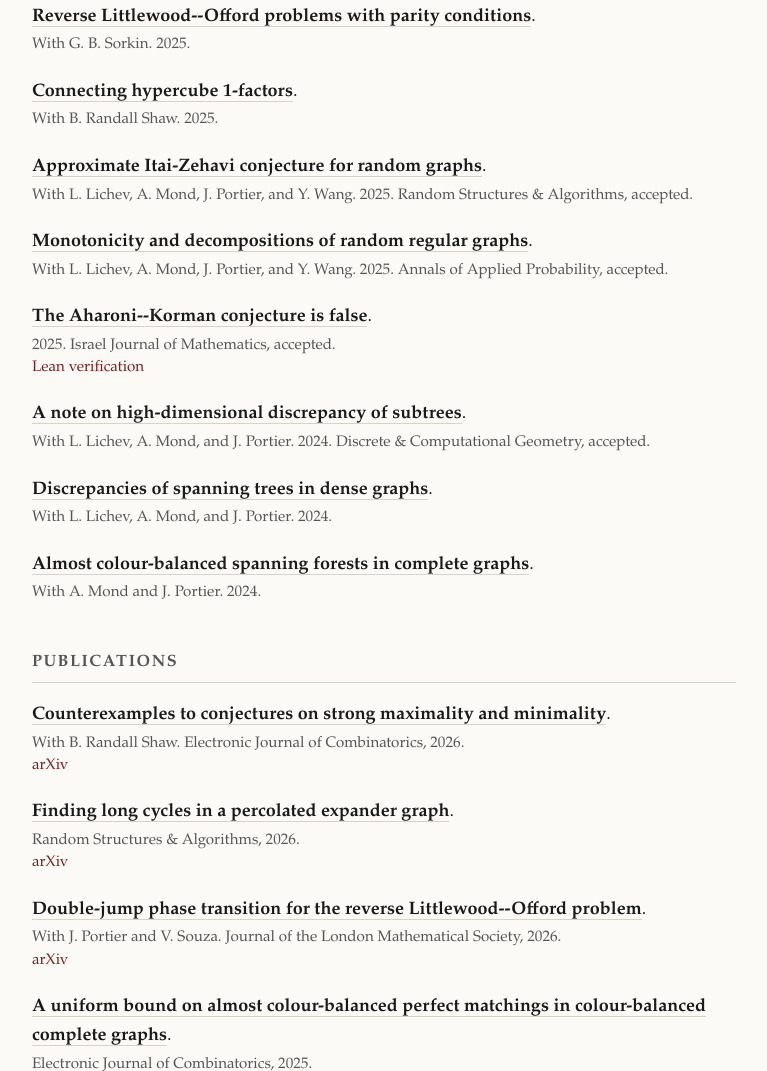
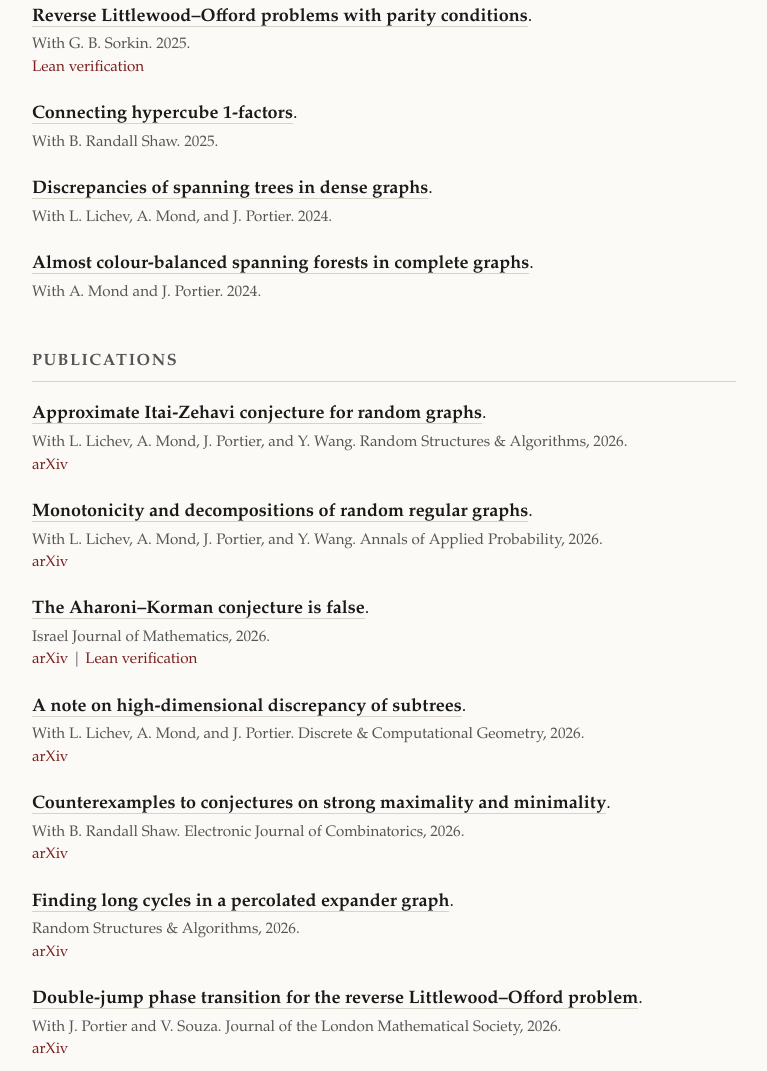
Before and after one commit to LawrenceHollom/lawrencehollom.github.io, a plain HTML site: page index.html in a window 1280 px wide. Shown: the part 893-1964 px from the top of the page, without its empty margins (256-1023 px from the left). Drawn offline with nearby package versions, Linux system fonts and the light colour scheme.

Commit message:
Publications and cv update

```diff
--- a/index.html
+++ b/index.html
@@ -46,7 +46,7 @@
   <h2>Publications</h2>
   <ul id="publications"></ul>
 
-  <footer>Last updated August 2026.</footer>
+  <footer>Last updated October 2026.</footer>
 </div>
 
 <script src="papers.js"></script>
--- a/papers.js
+++ b/papers.js
@@ -30,7 +30,7 @@ const PAPERS = {
   preprints: [
     {
       url: "https://arxiv.org/abs/2607.02500",
-      title: "The structure of FAC posets and the Aharoni--Korman conjecture",
+      title: "The structure of FAC posets and the Aharoni–Korman conjecture",
       date: 2026,
 	  notes: [
 	  ]
@@ -52,45 +52,18 @@ const PAPERS = {
     },
     {
       url: "https://arxiv.org/abs/2510.05044",
-      title: "Reverse Littlewood--Offord problems with parity conditions",
+      title: "Reverse Littlewood–Offord problems with parity conditions",
       date: 2025,
       collaborators: ["G. B. Sorkin"],
+	  notes: [
+		{name: "Lean verification", url: "https://github.com/LawrenceHollom/lean-vector-balancing" },
+	  ]
     },
     {
       url: "https://arxiv.org/abs/2508.15698",
       title: "Connecting hypercube 1-factors",
       date: 2025,
       collaborators: ["B. Randall Shaw"],
-    },
-    {
-      url: "https://arxiv.org/abs/2506.23970",
-      title: "Approximate Itai-Zehavi conjecture for random graphs",
-      date: 2025,
-      collaborators: ["L. Lichev", "A. Mond", "J. Portier", "Y. Wang"],
-	  publication: "Random Structures & Algorithms, accepted"
-    },
-    {
-      url: "https://arxiv.org/abs/2505.22875",
-      title: "Monotonicity and decompositions of random regular graphs",
-      date: 2025,
-      collaborators: ["L. Lichev", "A. Mond", "J. Portier", "Y. Wang"],
-      publication: "Annals of Applied Probability, accepted",
-    },
-    {
-      url: "https://arxiv.org/abs/2411.16844",
-      title: "The Aharoni--Korman conjecture is false",
-      date: 2025,
-      publication: "Israel Journal of Mathematics, accepted",
-	  notes: [
-		{ name: "Lean verification", url: "https://github.com/b-mehta/AharoniKorman" }
-	  ]
-    },
-    {
-      url: "https://arxiv.org/abs/2412.04170",
-      title: "A note on high-dimensional discrepancy of subtrees",
-      date: 2024,
-      collaborators: ["L. Lichev", "A. Mond", "J. Portier"],
-      publication: "Discrete & Computational Geometry, accepted",
     },
     {
       url: "https://arxiv.org/abs/2410.17034",
@@ -107,6 +80,46 @@ const PAPERS = {
   ],
 
   publications: [
+    {
+      url: "http://dx.doi.org/10.1002/rsa.70095",
+      title: "Approximate Itai-Zehavi conjecture for random graphs",
+      date: 2026,
+      collaborators: ["L. Lichev", "A. Mond", "J. Portier", "Y. Wang"],
+	  publication: "Random Structures & Algorithms",
+	  notes: [
+		{ name: "arXiv", url: "https://arxiv.org/abs/2506.23970" },
+	  ],
+    },
+    {
+      url: "https://projecteuclid.org/journals/annals-of-applied-probability/volume-36/issue-5/Monotonicity-and-decompositions-of-random-regular-graphs/10.1214/26-AAP2345.full",
+      title: "Monotonicity and decompositions of random regular graphs",
+      date: 2026,
+      collaborators: ["L. Lichev", "A. Mond", "J. Portier", "Y. Wang"],
+      publication: "Annals of Applied Probability",
+	  notes: [
+		{ name: "arXiv", url: "https://arxiv.org/abs/2505.22875" },
+	  ],
+    },
+    {
+      url: "https://link.springer.com/article/10.1007/s11856-026-2940-5",
+      title: "The Aharoni–Korman conjecture is false",
+      date: 2026,
+      publication: "Israel Journal of Mathematics",
+	  notes: [
+		{ name: "arXiv", url: "https://arxiv.org/abs/2411.16844" },
+		{ name: "Lean verification", url: "https://github.com/b-mehta/AharoniKorman" }
+	  ]
+    },
+    {
+      url: "https://link.springer.com/article/10.1007/s00454-025-00790-x",
+      title: "A note on high-dimensional discrepancy of subtrees",
+      date: 2026,
+      collaborators: ["L. Lichev", "A. Mond", "J. Portier"],
+      publication: "Discrete & Computational Geometry",
+	  notes: [
+		{ name: "arXiv", url: "https://arxiv.org/abs/2412.04170" },
+	  ],
+    },
     {
       url: "https://www.combinatorics.org/ojs/index.php/eljc/article/view/v33i2p11",
       title: "Counterexamples to conjectures on strong maximality and minimality",
@@ -128,7 +141,7 @@ const PAPERS = {
     },
     {
       url: "https://doi.org/10.1112/jlms.70539",
-      title: "Double-jump phase transition for the reverse Littlewood--Offord problem",
+      title: "Double-jump phase transition for the reverse Littlewood–Offord problem",
       date: 2026,
       collaborators: ["J. Portier", "V. Souza"],
       publication: "Journal of the London Mathematical Society",
```
Also changed, not shown: 1 other file.
